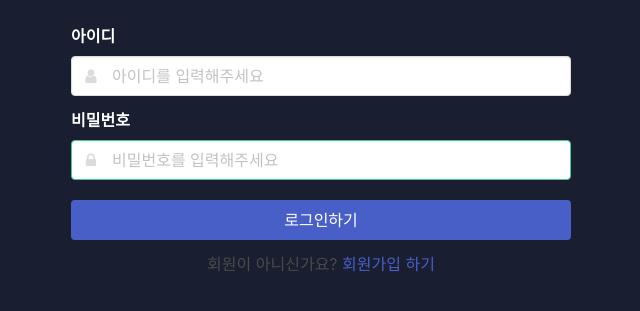
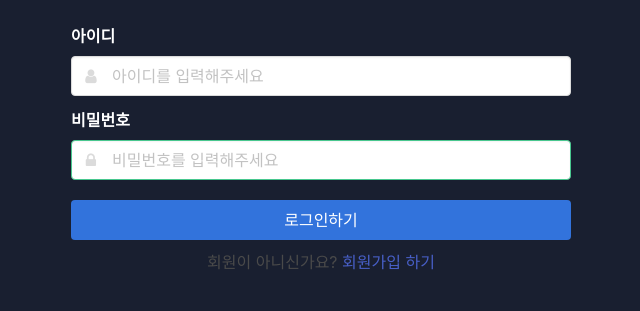
Before and after one commit to youngdong82/error_note_1, a Flask app: page /login in a window 1280 px wide. Shown: the part 137-448 px from the top of the page, without its empty margins (319-959 px from the left). Run offline with Flask 2, Linux system fonts and the light colour scheme; parts of the project's set-up code (start-up, migrations or seed data) failed here and were passed over; some libraries are stand-ins or nearby versions.

Commit message:
🚧 Refactoring - login html, css

```diff
--- a/static/login/login.css
+++ b/static/login/login.css
@@ -1,4 +1,8 @@
-#login_btn{
-  display: block;
-  width: 500px;
+.field .label{
+  color: white;
 }
+.error_message{
+  color: red;
+  text-align: center;
+  margin: 20px 0px;
+}
--- a/static/univ.css
+++ b/static/univ.css
@@ -10,17 +10,7 @@ body{
 body::-webkit-scrollbar{
   z-index: 3;
 }
-.banner{
-  display: flex;
-  justify-content: center;
-  align-items: center;
-  margin-top: 50px;
-  margin-bottom: 70px;
-}
-.banner .logo_img{
-  cursor: pointer;
-  width: 300px;
-}
+
 .alert_box{
   display: none;
   width: 100%;
@@ -49,6 +39,36 @@ body::-webkit-scrollbar{
   background-color: #04AA6D;
   color: rgb(25, 31, 48);
 }
+.max_width{
+  width: 500px;
+}
+
+.banner{
+  display: flex;
+  justify-content: center;
+  align-items: center;
+  margin-top: 50px;
+  margin-bottom: 70px;
+}
+.banner .logo_img{
+  cursor: pointer;
+  width: 300px;
+}
+
+.page_btn{
+  display: block;
+  width: 500px;
+  margin-bottom: 10px;
+  background-color: #3273dc;
+  border-color: transparent;
+  color: #fff;
+
+}
+.back_to_login_signin{
+  text-align: center;
+}
+
+
 .paint_green{
   color: rgb(0, 154, 13);
 }
--- a/templates/login.html
+++ b/templates/login.html
@@ -79,17 +79,11 @@
         </div>
       </div>
 
-      <div id="login_msg" class="error_message"></div>
+      <div class="error_message"></div>
 
-      <div class="field is-grouped">
-        <div class="control">
-          <button id="login_btn" class="button is-link" onclick="sign_in()">
-            로그인하기
-          </button>
-        </div>
-      </div>
+      <button class="button page_btn" onclick="sign_in()">로그인하기</button>
 
-      <div class="back_to_login">
+      <div class="back_to_login_signin">
         회원이 아니신가요?
         <a href="/register">회원가입 하기</a>
       </div>
```
